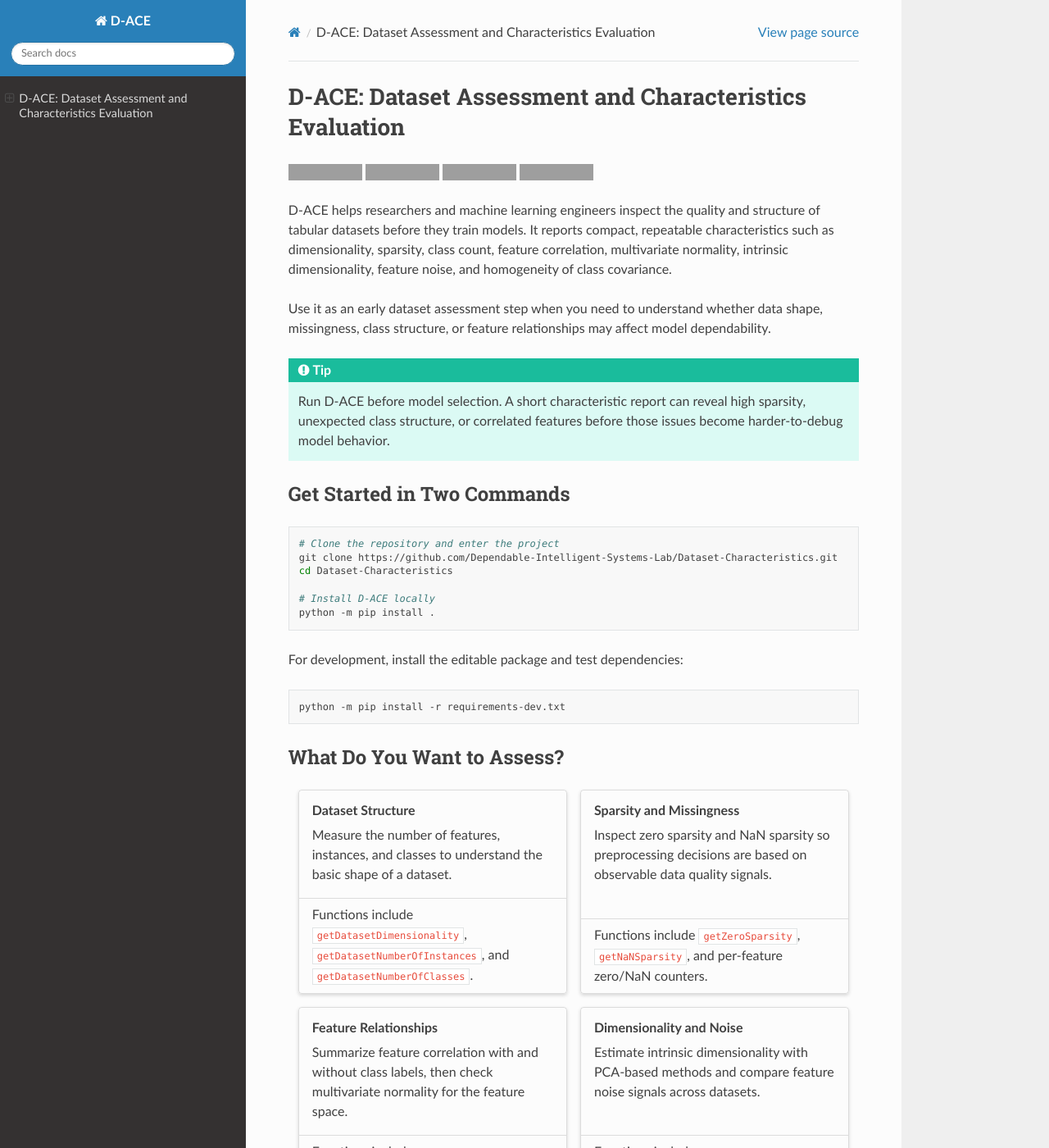
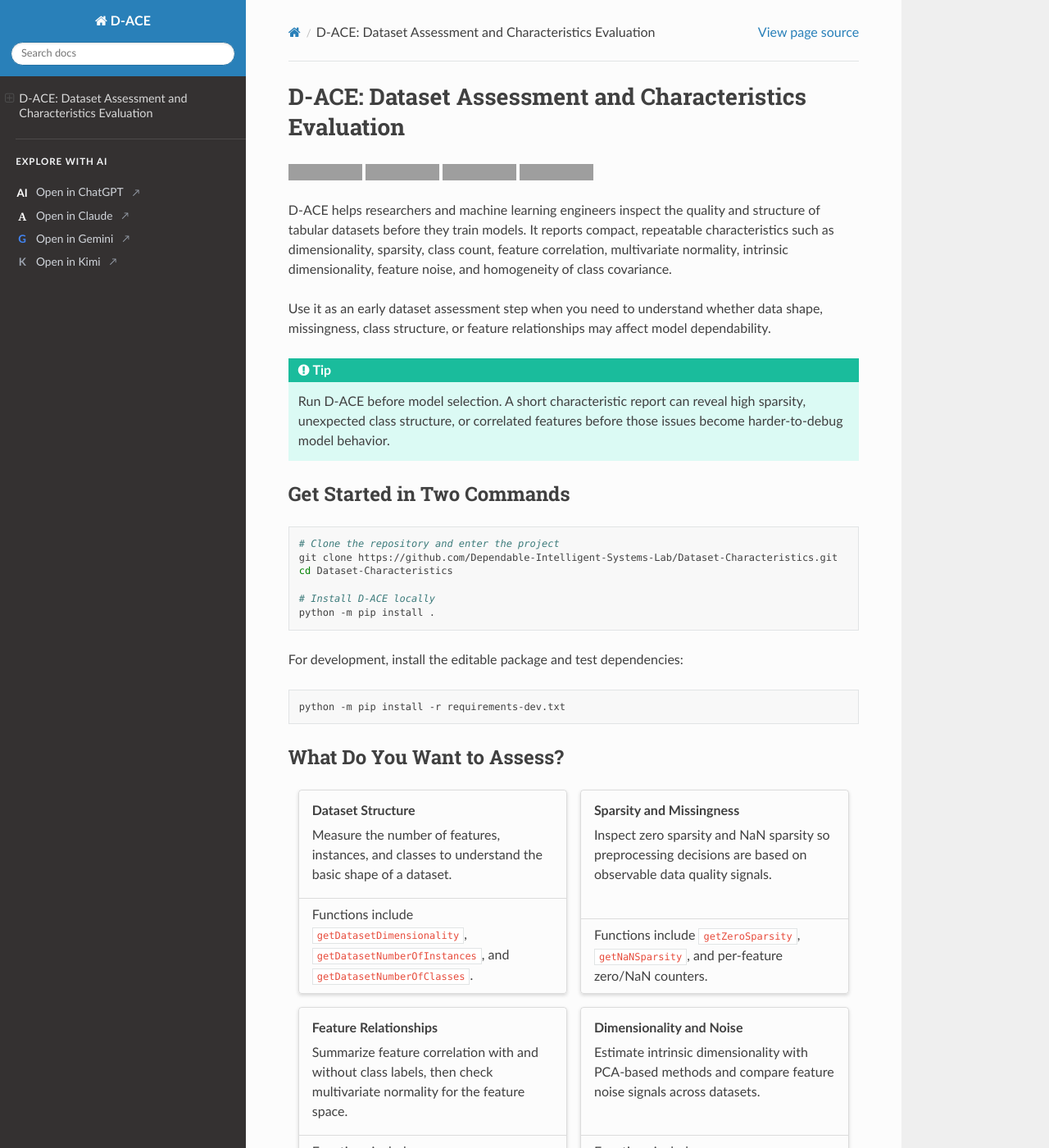
Before and after one commit to Dependable-Intelligent-Systems-Lab/Dataset-Characteristics, a Sphinx documentation site: the page built from docs/README.md, in a window 1280 px wide and 1400 px high. Shown: the whole window at 82% size. Built offline with Sphinx 7.4.7 and the Read the Docs theme 3.1.0, drawn with Linux system fonts in a browser that asks for light colours; grey boxes are pictures that could not be loaded.

Commit message:
Add AI exploration sidebar to docs

```diff
--- /dev/null
+++ b/docs/_static/ai-sidebar.css
@@ -0,0 +1,68 @@
+.dace-ai-sidebar {
+  border-top: 1px solid rgba(255, 255, 255, 0.12);
+  margin: 1rem 1.2rem 0;
+  padding: 1rem 0 0.25rem;
+}
+
+.dace-ai-sidebar__title {
+  color: #f3f4f6;
+  font-size: 0.72rem;
+  font-weight: 700;
+  letter-spacing: 0.08em;
+  margin: 0 0 0.75rem;
+  text-transform: uppercase;
+}
+
+.dace-ai-sidebar__link {
+  align-items: center;
+  color: #d1d5db !important;
+  display: flex;
+  font-size: 0.86rem;
+  gap: 0.55rem;
+  line-height: 1.3;
+  padding: 0.32rem 0;
+  text-decoration: none;
+}
+
+.dace-ai-sidebar__link:hover,
+.dace-ai-sidebar__link:focus {
+  color: #ffffff !important;
+  text-decoration: none;
+}
+
+.dace-ai-sidebar__link::after {
+  color: #9ca3af;
+  content: "\2197";
+  font-size: 0.72rem;
+  margin-left: 0.15rem;
+}
+
+.dace-ai-sidebar__icon {
+  align-items: center;
+  color: #ffffff;
+  display: inline-flex;
+  flex: 0 0 1rem;
+  font-size: 0.83rem;
+  font-weight: 700;
+  height: 1rem;
+  justify-content: center;
+  width: 1rem;
+}
+
+.dace-ai-sidebar__icon--anthropic {
+  font-family: Georgia, serif;
+}
+
+.dace-ai-sidebar__icon--google {
+  color: #4285f4;
+}
+
+.dace-ai-sidebar__icon--kimi {
+  color: #9ca3af;
+}
+
+@media screen and (max-width: 768px) {
+  .dace-ai-sidebar {
+    margin-bottom: 1rem;
+  }
+}
--- /dev/null
+++ b/docs/_static/ai-sidebar.js
@@ -0,0 +1,66 @@
+(function () {
+  function cleanTitle(value) {
+    return (value || "D-ACE documentation")
+      .replace(/\s+#$/, "")
+      .replace(/\s+/g, " ")
+      .trim();
+  }
+
+  function pageTitle() {
+    var heading = document.querySelector("h1");
+    if (heading && heading.textContent) {
+      return cleanTitle(heading.textContent);
+    }
+    return cleanTitle(document.title.replace(/[-\u2014]\s*D-ACE Documentation$/, ""));
+  }
+
+  function pageUrl() {
+    var url = new URL(window.location.href);
+    url.search = "";
+    url.hash = "";
+    return url.toString();
+  }
+
+  function promptText() {
+    return [
+      'Read this D-ACE documentation page about "' + pageTitle() + '".',
+      "",
+      "Read " + pageUrl(),
+      "",
+      "Summarize the key points, usage steps, examples, caveats, and best practices."
+    ].join("\n");
+  }
+
+  function providerUrl(provider) {
+    var prompt = promptText();
+    var encoded = encodeURIComponent(prompt);
+
+    if (provider === "openai") {
+      return "https://chatgpt.com/?q=" + encoded + "&hints=search";
+    }
+    if (provider === "anthropic") {
+      return "https://claude.ai/new?q=" + encoded;
+    }
+    if (provider === "google") {
+      return "https://www.google.com/search?q=" + encoded + "&udm=50";
+    }
+    if (provider === "kimi") {
+      return "https://www.kimi.com/_prefill_chat?force_search=true&prefill_prompt=" + encoded + "&send_immediately=true";
+    }
+    return pageUrl();
+  }
+
+  var currentUrl = new URL(window.location.href);
+  var requestedProvider = currentUrl.searchParams.get("provider");
+  if (requestedProvider) {
+    window.location.replace(providerUrl(requestedProvider));
+    return;
+  }
+
+  document.querySelectorAll("[data-ai-provider]").forEach(function (link) {
+    var provider = link.getAttribute("data-ai-provider");
+    var url = new URL(window.location.href);
+    url.searchParams.set("provider", provider);
+    link.setAttribute("href", url.toString());
+  });
+})();
--- /dev/null
+++ b/docs/_templates/ai_sidebar.html
@@ -0,0 +1,19 @@
+<div class="dace-ai-sidebar" aria-labelledby="dace-ai-sidebar-title">
+  <p id="dace-ai-sidebar-title" class="dace-ai-sidebar__title">Explore with AI</p>
+  <a class="dace-ai-sidebar__link" href="?provider=openai" data-ai-provider="openai" target="_blank" rel="noopener noreferrer">
+    <span class="dace-ai-sidebar__icon dace-ai-sidebar__icon--openai" aria-hidden="true">AI</span>
+    <span>Open in ChatGPT</span>
+  </a>
+  <a class="dace-ai-sidebar__link" href="?provider=anthropic" data-ai-provider="anthropic" target="_blank" rel="noopener noreferrer">
+    <span class="dace-ai-sidebar__icon dace-ai-sidebar__icon--anthropic" aria-hidden="true">A</span>
+    <span>Open in Claude</span>
+  </a>
+  <a class="dace-ai-sidebar__link" href="?provider=google" data-ai-provider="google" target="_blank" rel="noopener noreferrer">
+    <span class="dace-ai-sidebar__icon dace-ai-sidebar__icon--google" aria-hidden="true">G</span>
+    <span>Open in Gemini</span>
+  </a>
+  <a class="dace-ai-sidebar__link" href="?provider=kimi" data-ai-provider="kimi" target="_blank" rel="noopener noreferrer">
+    <span class="dace-ai-sidebar__icon dace-ai-sidebar__icon--kimi" aria-hidden="true">K</span>
+    <span>Open in Kimi</span>
+  </a>
+</div>
--- /dev/null
+++ b/docs/_templates/layout.html
@@ -0,0 +1,6 @@
+{% extends "!layout.html" %}
+
+{% block navigation %}
+{{ super() }}
+{% include "ai_sidebar.html" %}
+{% endblock %}
--- a/docs/conf.py
+++ b/docs/conf.py
@@ -9,6 +9,7 @@
     "sphinx_design",
 ]
 
+templates_path = ["_templates"]
 root_doc = "README"
 source_suffix = {
     ".rst": "restructuredtext",
@@ -24,7 +25,9 @@
 
 html_theme = "sphinx_rtd_theme"
 html_title = "D-ACE Documentation"
-html_static_path = []
+html_static_path = ["_static"]
+html_css_files = ["ai-sidebar.css"]
+html_js_files = ["ai-sidebar.js"]
 
 exclude_patterns = [
     "_build",
```
